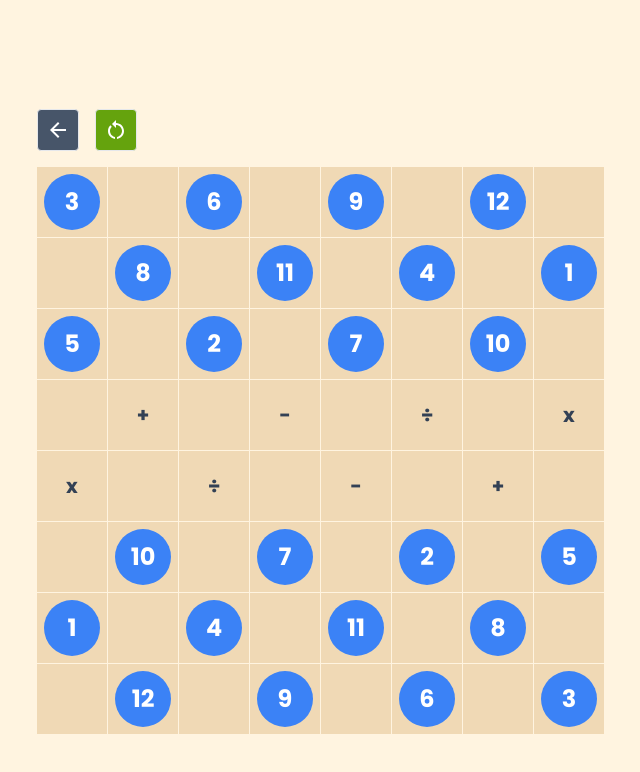
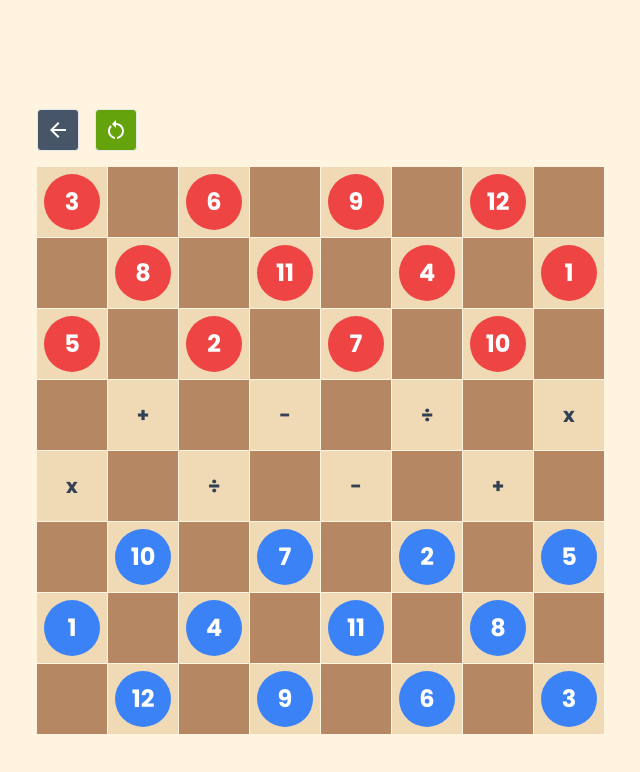
Before and after one commit to Keeeyaan/damath, a React (Vite) app: page /play in a window 1280 px wide. Shown: the top 772 px of the page, without its empty margins (353-993 px from the left). Built offline with nearby package versions, Linux system fonts and the light colour scheme.

Commit message:
update isBlack to isBlue attributes

```diff
--- a/src/components/Piece.jsx
+++ b/src/components/Piece.jsx
@@ -1,10 +1,10 @@
 import React from "react";
 
-const Piece = ({ isBlack, value }) => {
+const Piece = ({ isBlue, value }) => {
   return (
     <div
       className={`${
-        isBlack ? " bg-red-500" : "bg-blue-500"
+        isBlue ? "bg-blue-500" : "bg-red-500"
       } rounded-full absolute w-4/5 h-4/5 inset-[10%] cursor-pointer flex items-center justify-center`}
     >
       <span className=" text-white font-bold text-2xl">{value}</span>
--- a/src/components/Square.jsx
+++ b/src/components/Square.jsx
@@ -1,10 +1,10 @@
 import React from "react";
 
-const Square = ({ isBlack, children, onClick }) => {
+const Square = ({ isOdd, children, onClick }) => {
   return (
     <div
       className={`${
-        isBlack ? "bg-[#b58863]" : " bg-[#f0d9b5]"
+        isOdd ? "bg-[#b58863]" : " bg-[#f0d9b5]"
       } relative w-[70px] h-[70px]`}
       onClick={onClick}
     >
```
